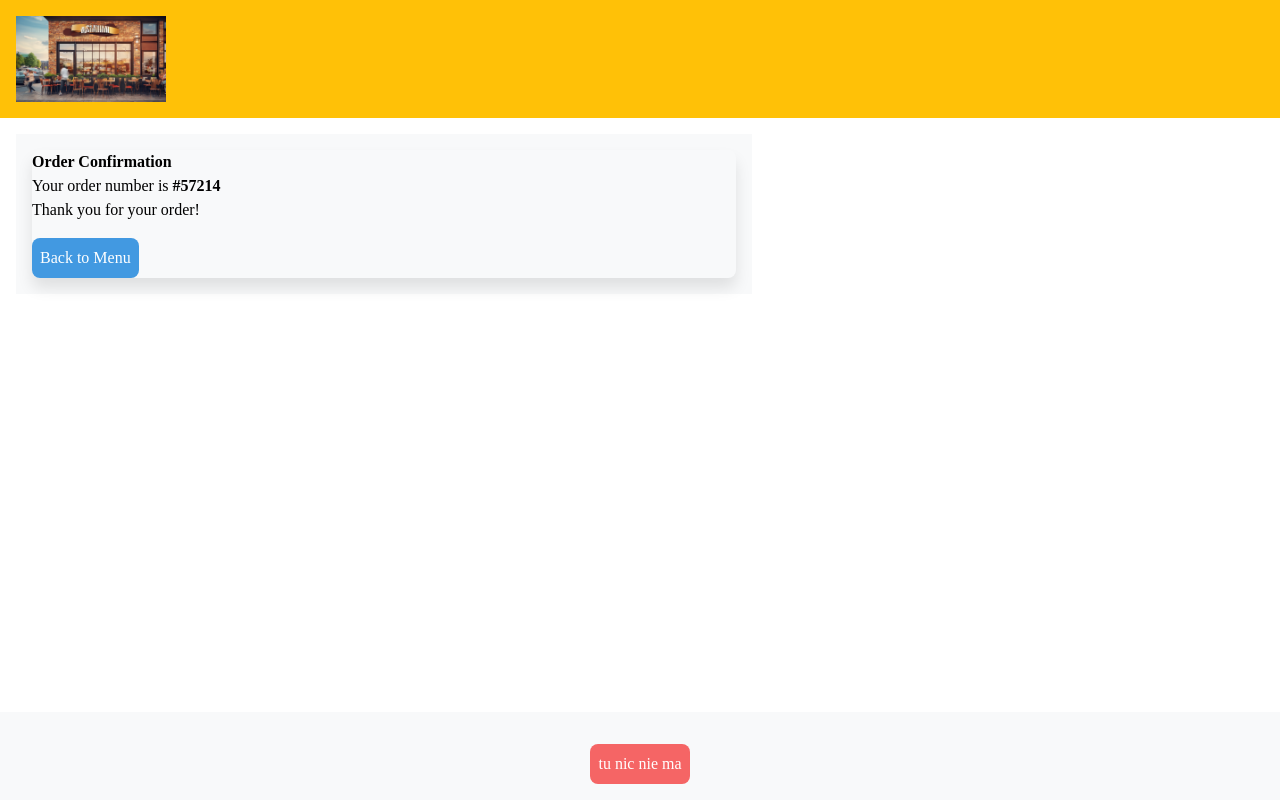
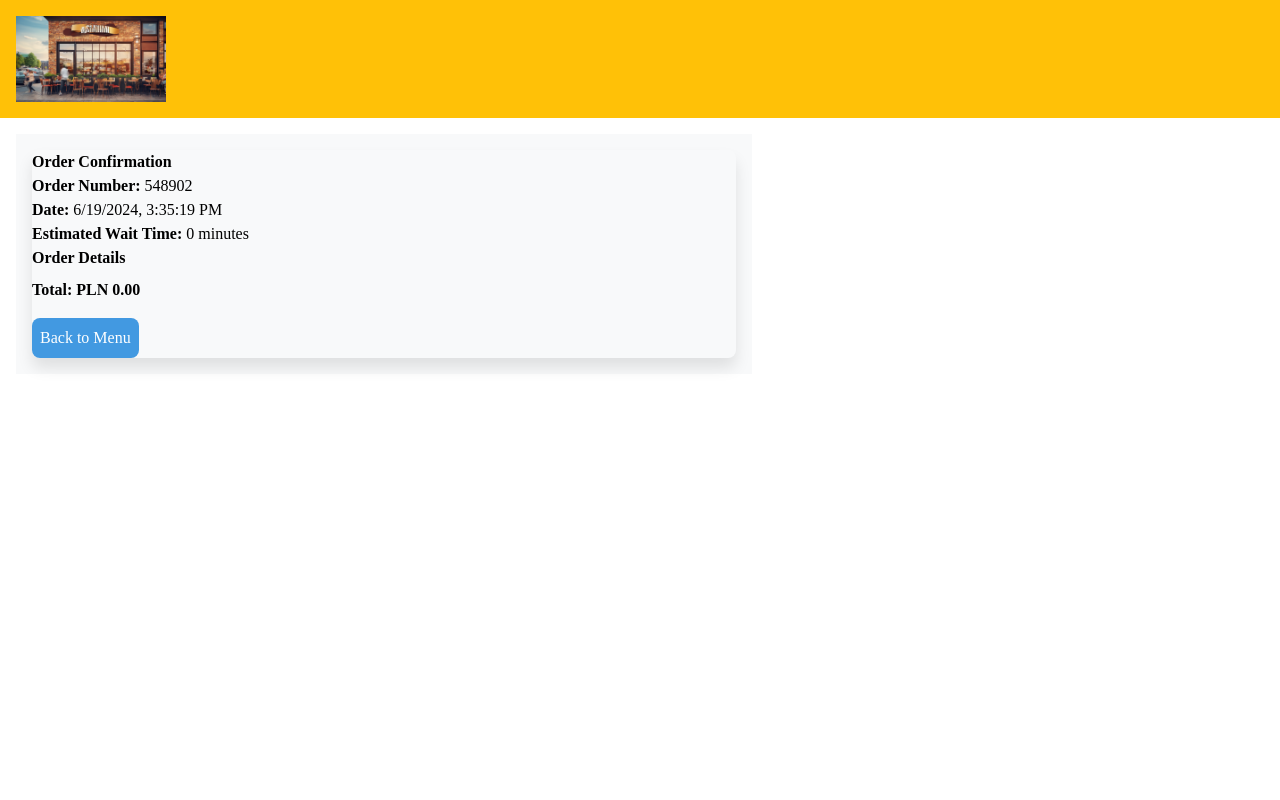
Before and after one commit to s25070pj/McAdrian, a React (Create React App) app: page /confirmation in a window 1280 px wide. Built offline with nearby package versions, Linux system fonts and the light colour scheme.

Commit message:
changed confirmation panel

```diff
--- a/src/App.js
+++ b/src/App.js
@@ -1,16 +1,19 @@
 import React, { useState } from 'react';
-import { Routes, Route } from 'react-router-dom';
+import { Routes, Route, useLocation } from 'react-router-dom';
 import Menu from './components/Menu';
+import Navigation from './components/Navigation';
+import Cart from './components/Cart';
 import OrderSummary from './components/OrderSummary';
 import Payment from './components/Payment';
 import Confirmation from './components/Confirmation';
-import Navigation from './components/Navigation';
-import Cart from './components/Cart';
 import { OrderProvider } from './context/OrderContext';
 import './App.css';
 
 function App() {
     const [selectedCategory, setSelectedCategory] = useState('');
+    const location = useLocation();
+
+    const isOrderSummaryPage = location.pathname === '/order-summary' || location.pathname === '/payment' || location.pathname === '/confirmation';
 
     return (
         <OrderProvider>
@@ -18,43 +21,33 @@ function App() {
                 <header className="bg-yellow-500 p-4">
                     <img src="/images/logo.png" alt="Logo" className="mx-auto" />
                 </header>
-                <div className="flex flex-1">
-                    <Routes>
-                        <Route path="/" element={
-                            <>
+                <div className={`flex flex-1 ${isOrderSummaryPage ? 'justify-center' : ''}`}>
+                    {!isOrderSummaryPage && (
                         <aside className="w-1/5 bg-gray-100 p-4">
                             <Navigation setSelectedCategory={setSelectedCategory} />
                         </aside>
-                                <main className="w-3/5 p-4">
-                                    <Menu selectedCategory={selectedCategory} />
+                    )}
+                    <main className={`${isOrderSummaryPage ? 'w-full max-w-3xl' : 'w-3/5'} p-4`}>
+                        <Routes>
+                            <Route path="/" element={<Menu selectedCategory={selectedCategory} />} />
+                            <Route path="/order-summary" element={<OrderSummary />} />
+                            <Route path="/payment" element={<Payment />} />
+                            <Route path="/confirmation" element={<Confirmation />} />
+                        </Routes>
                     </main>
+                    {!isOrderSummaryPage && (
                         <div className="w-1/5 p-4">
                             <Cart />
                         </div>
-                            </>
-                        } />
-                        <Route path="/order-summary" element={
-                            <main className="w-full p-4">
-                                <OrderSummary />
-                            </main>
-                        } />
-                        <Route path="/payment" element={
-                            <main className="w-full p-4">
-                                <Payment />
-                            </main>
-                        } />
-                        <Route path="/confirmation" element={
-                            <main className="w-full p-4">
-                                <Confirmation />
-                            </main>
-                        } />
-                    </Routes>
+                    )}
                 </div>
+                {!isOrderSummaryPage && (
                     <footer className="p-4">
                         <button className="bg-red-500 text-white p-2 rounded-lg mx-auto block">
-                        tu nic nie ma
+                            Cancel Order
                         </button>
                     </footer>
+                )}
             </div>
         </OrderProvider>
     );
--- a/src/components/Confirmation.jsx
+++ b/src/components/Confirmation.jsx
@@ -1,28 +1,80 @@
-import React, { useEffect, useState } from 'react';
+import React, { useContext, useEffect, useState } from 'react';
+import { OrderContext } from '../context/OrderContext';
 import { useNavigate } from 'react-router-dom';
 
 const Confirmation = () => {
+    const { order, clearOrder } = useContext(OrderContext);
     const [orderNumber, setOrderNumber] = useState('');
+    const [currentDate, setCurrentDate] = useState('');
     const navigate = useNavigate();
 
     useEffect(() => {
-        const generatedOrderNumber = `#${Math.floor(Math.random() * 90000) + 10000}`;
-        setOrderNumber(generatedOrderNumber);
-    }, []);
+        // Generate a random order number
+        const generateOrderNumber = () => {
+            return Math.floor(Math.random() * 1000000).toString().padStart(6, '0');
+        };
 
-    const handleBackToMenu = () => {
-        navigate('/');
+        // Get the current date and time
+        const getCurrentDate = () => {
+            const date = new Date();
+            return date.toLocaleString();
+        };
+
+        setOrderNumber(generateOrderNumber());
+        setCurrentDate(getCurrentDate());
+
+        // Clear the order after showing the confirmation
+        return () => {
+            clearOrder();
+        };
+    }, [clearOrder]);
+
+    const getTotal = () => {
+        return order.items.reduce((sum, item) => {
+            const extrasTotal = item.extras ? item.extras.reduce((extraSum, extra) => extraSum + extra.price, 0) : 0;
+            return sum + item.price + extrasTotal;
+        }, 0).toFixed(2);
     };
 
     return (
         <div className="flex items-center justify-center min-h-screen bg-gray-100 p-4">
-            <div className="bg-white p-6 rounded-lg shadow-lg w-full max-w-3xl text-center">
-                <h1 className="text-3xl font-bold mb-6">Order Confirmation</h1>
-                <p>Your order number is <span className="font-bold">{orderNumber}</span></p>
-                <p>Thank you for your order!</p>
-                <button className="bg-blue-500 text-white p-2 rounded-lg mt-4" onClick={handleBackToMenu}>
-                    Back to Menu
-                </button>
+            <div className="bg-white p-6 rounded-lg shadow-lg w-full max-w-3xl">
+                <h1 className="text-3xl font-bold mb-6 text-center">Order Confirmation</h1>
+                <div className="text-left">
+                    <p><strong>Order Number:</strong> {orderNumber}</p>
+                    <p><strong>Date:</strong> {currentDate}</p>
+                    <p><strong>Estimated Wait Time:</strong> {order.estimatedTime} minutes</p>
+                    <h2 className="text-2xl font-bold mt-4 mb-2">Order Details</h2>
+                    <ul className="divide-y divide-gray-200">
+                        {order.items.map((item, index) => (
+                            <li key={index} className="py-2">
+                                <div className="flex justify-between">
+                                    <span>{item.name}</span>
+                                    <span>PLN {item.price.toFixed(2)}</span>
+                                </div>
+                                {item.extras && item.extras.length > 0 && (
+                                    <ul className="ml-4 mt-2">
+                                        {item.extras.map((extra, extraIndex) => (
+                                            <li key={extraIndex} className="text-gray-500 flex justify-between">
+                                                <span>{extra.name}</span>
+                                                <span>+PLN {extra.price.toFixed(2)}</span>
+                                            </li>
+                                        ))}
+                                    </ul>
+                                )}
+                            </li>
+                        ))}
+                    </ul>
+                    <h2 className="text-xl font-bold mt-4">Total: PLN {getTotal()}</h2>
+                    <div className="mt-6 flex justify-center">
+                        <button
+                            className="bg-blue-500 text-white p-2 rounded-lg mx-auto"
+                            onClick={() => navigate('/')}
+                        >
+                            Back to Menu
+                        </button>
+                    </div>
+                </div>
             </div>
         </div>
     );
--- a/src/components/OrderSummary.jsx
+++ b/src/components/OrderSummary.jsx
@@ -25,11 +25,10 @@ const OrderSummary = () => {
         <div className="flex items-center justify-center min-h-screen bg-gray-100 p-4">
             <div className="bg-white p-6 rounded-lg shadow-lg w-full max-w-3xl">
                 <h1 className="text-3xl font-bold mb-6 text-center">Order Summary</h1>
-                <div className="grid grid-cols-1 gap-4">
-                    <div>
-                        <ul className="divide-y divide-gray-200">
+                <div className="text-left">
+                    <ul className="divide-y divide-gray-200 mb-4">
                         {order.items.map((item, index) => (
-                                <li key={index} className="py-4 flex justify-between items-center">
+                            <li key={index} className="py-2 flex justify-between">
                                 <div>
                                     <h3 className="font-bold">{item.name}</h3>
                                     <p className="text-gray-600">PLN {item.price}</p>
@@ -43,7 +42,7 @@ const OrderSummary = () => {
                                         </ul>
                                     )}
                                 </div>
-                                    <button className="bg-red-500 text-white p-1 rounded ml-4" onClick={() => removeFromOrder(index)}>Remove</button>
+                                <button className="bg-red-500 text-white p-1 rounded" onClick={() => removeFromOrder(index)}>Remove</button>
                             </li>
                         ))}
                     </ul>
@@ -56,9 +55,7 @@ const OrderSummary = () => {
                         <button className="bg-red-500 text-white p-2 rounded-lg" onClick={handleCancelOrder}>Cancel Order</button>
                         <button className="bg-yellow-500 text-white p-2 rounded-lg" onClick={() => navigate('/')}>Back to Menu</button>
                     </div>
-                    </div>
-                    <div>
-                        <h2 className="text-xl font-bold mb-4 text-center">Add More Items</h2>
+                    <h2 className="text-xl font-bold mt-4 mb-2 text-center">Add More Items</h2>
                     <div className="grid grid-cols-3 gap-4">
                         {recommendedProducts.map((product) => (
                             <div key={product.id} className="border p-4 rounded-lg shadow-lg">
@@ -72,7 +69,6 @@ const OrderSummary = () => {
                 </div>
             </div>
         </div>
-        </div>
     );
 };
 
```
Lines whose indentation alone changed are shown as unchanged.
